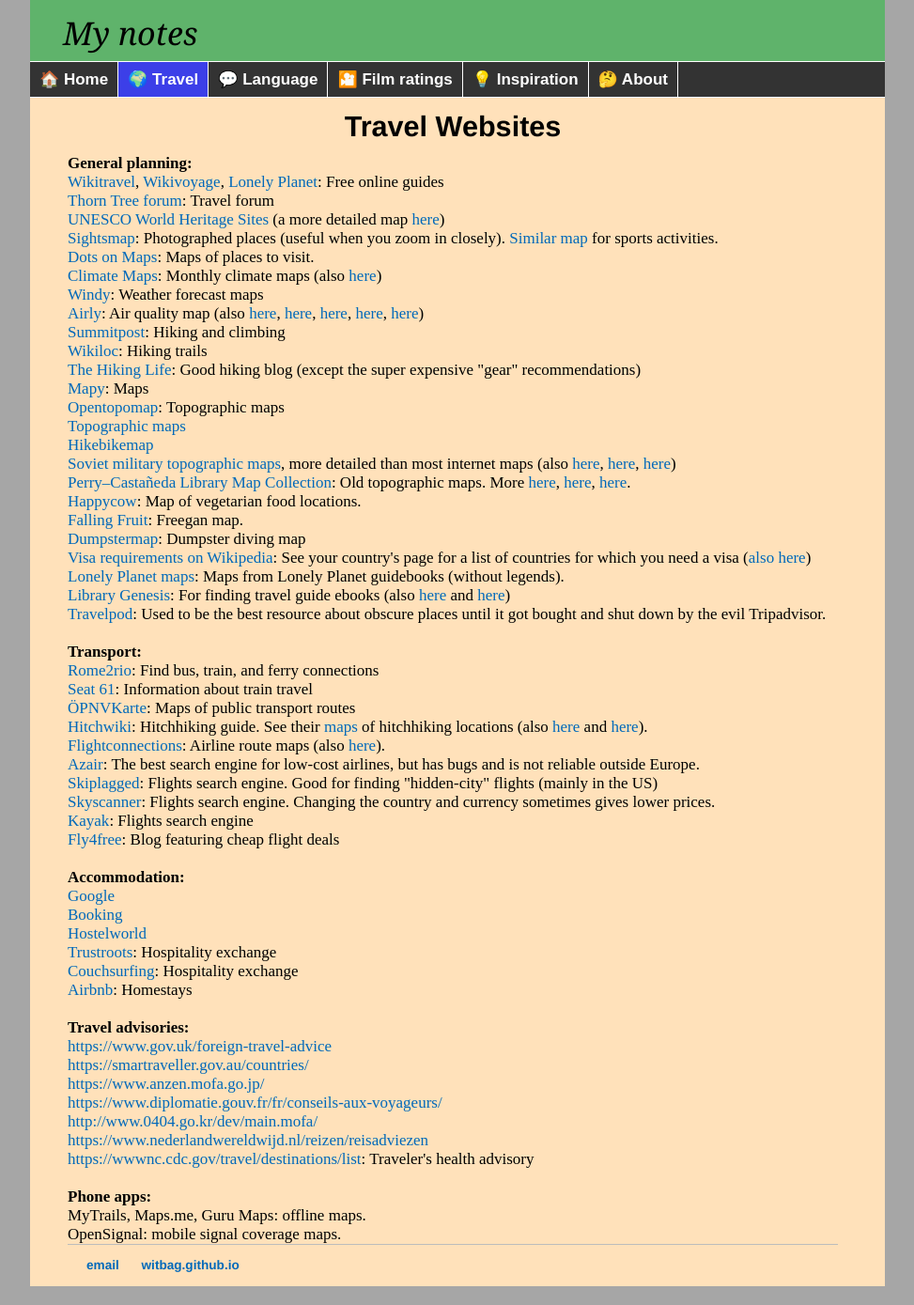
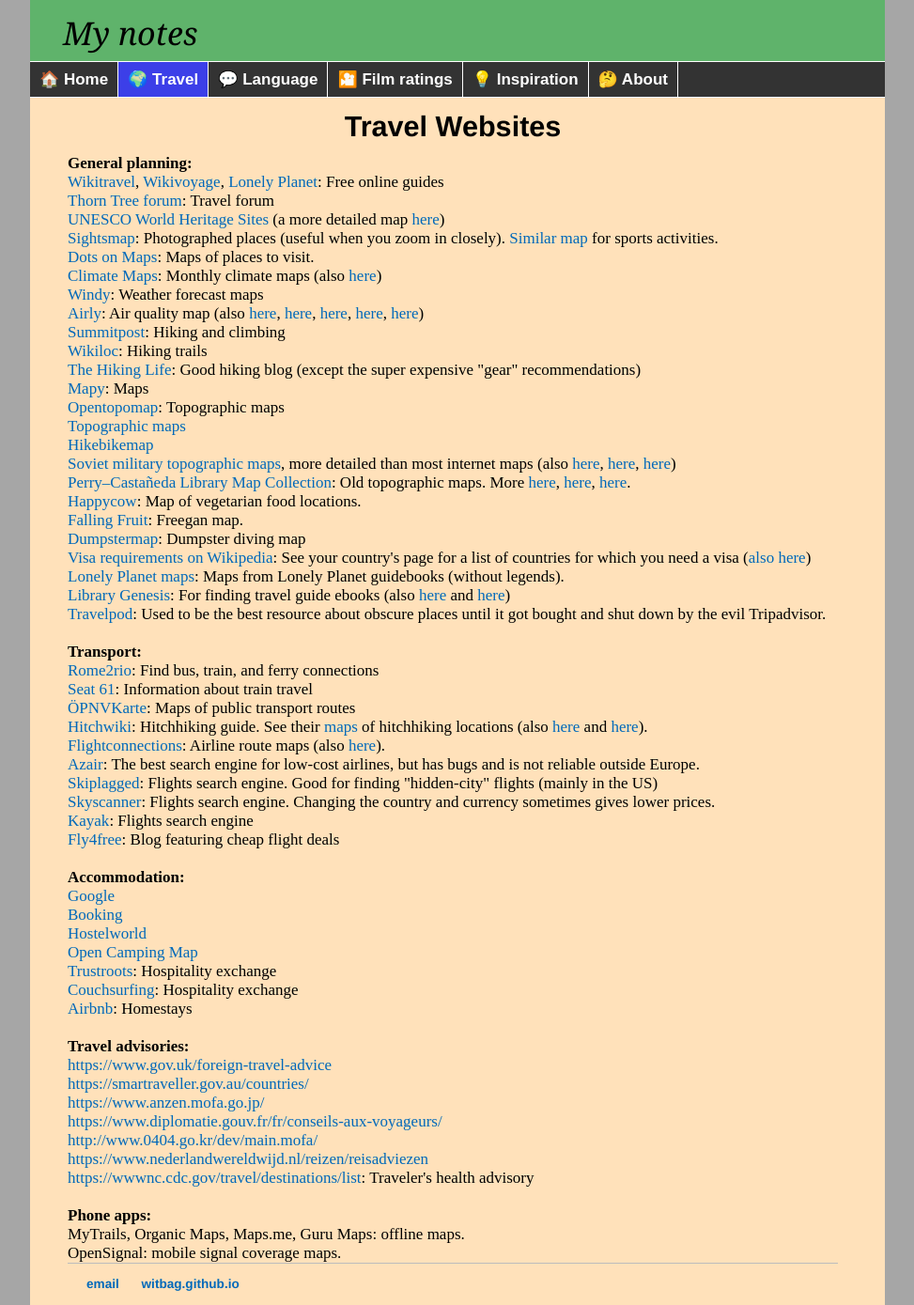
Before and after one commit to witbag/witbag.github.io, a Jekyll site: the page built from travel/resources.html, in a window 1280 px wide. Shown: the whole page at 94% size, without its empty margins (153-1126 px from the left). Built offline with Jekyll 4.4.1, drawn with Linux system fonts in a browser that asks for light colours.

Commit message:
Update resources.html

```diff
--- a/travel/resources.html
+++ b/travel/resources.html
@@ -50,6 +50,7 @@
 <a href="https://www.google.com/travel/hotels/" target=_blank>Google</a><br>
 <a href="https://www.booking.com" target=_blank>Booking</a><br>
 <a href="https://www.hostelworld.com" target=_blank>Hostelworld</a><br>
+<a href="https://opencampingmap.org" target=_blank>Open Camping Map</a><br>
 <a href="https://www.trustroots.org" target=_blank>Trustroots</a>: Hospitality exchange<br>
 <a href="https://www.couchsurfing.com" target=_blank>Couchsurfing</a>: Hospitality exchange<br>
 <a href="https://www.airbnb.com/" target=_blank>Airbnb</a>: Homestays<br>
@@ -64,5 +65,5 @@
 <a href="https://wwwnc.cdc.gov/travel/destinations/list" target=_blank>https://wwwnc.cdc.gov/travel/destinations/list</a>: Traveler's health advisory<br>
 <br>
 <a id="phone"></a><b>Phone apps:</b><br>
-MyTrails, Maps.me, Guru Maps: offline maps.<br>
+MyTrails, Organic Maps, Maps.me, Guru Maps: offline maps.<br>
 OpenSignal: mobile signal coverage maps.<br>
```
